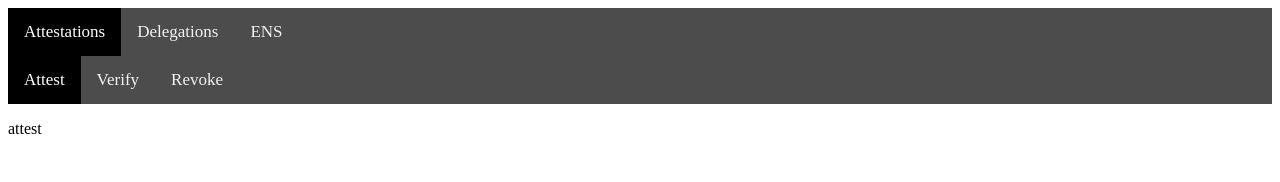
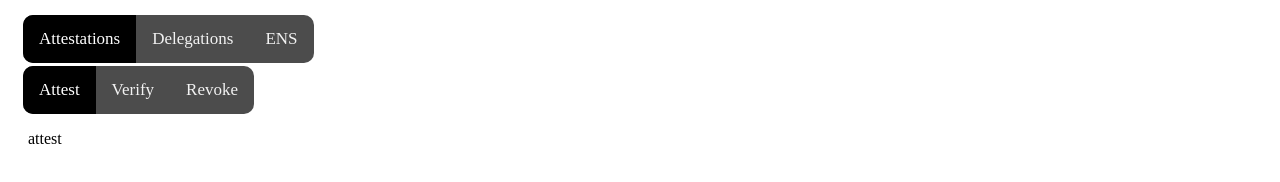
Before and after one commit to indelible-world/indelible-static, a plain HTML site: page public/index.html in a window 1280 px wide. Drawn offline with Linux system fonts and the light colour scheme.

Commit message:
make stuff look better

```diff
--- a/public/main.css
+++ b/public/main.css
@@ -1,6 +1,10 @@
 .topnav {
   background-color: #4c4c4c;
   overflow: hidden;
+  width: fit-content;
+  margin-top: 15px;
+  margin-left: 15px;
+  border-radius: 10px;
 }
 
 /* Style the links inside the navigation bar */
@@ -28,6 +32,7 @@
 /* Sub-navbars hidden by default */
 .subnav {
     display: none;
+    margin-top:3px;
 }
 
 .subnav.active {
@@ -37,8 +42,17 @@
 /* Define section visibility */
 .sections {
     display: none;
+
 }
 
 .sections:target {
     display: block;
+    margin-left: 20px;
+    margin-top: 10px;
 }
+
+.textEntry {
+    field-sizing: content;
+    width: 60%;
+    min-height: 128px;
+}
```
